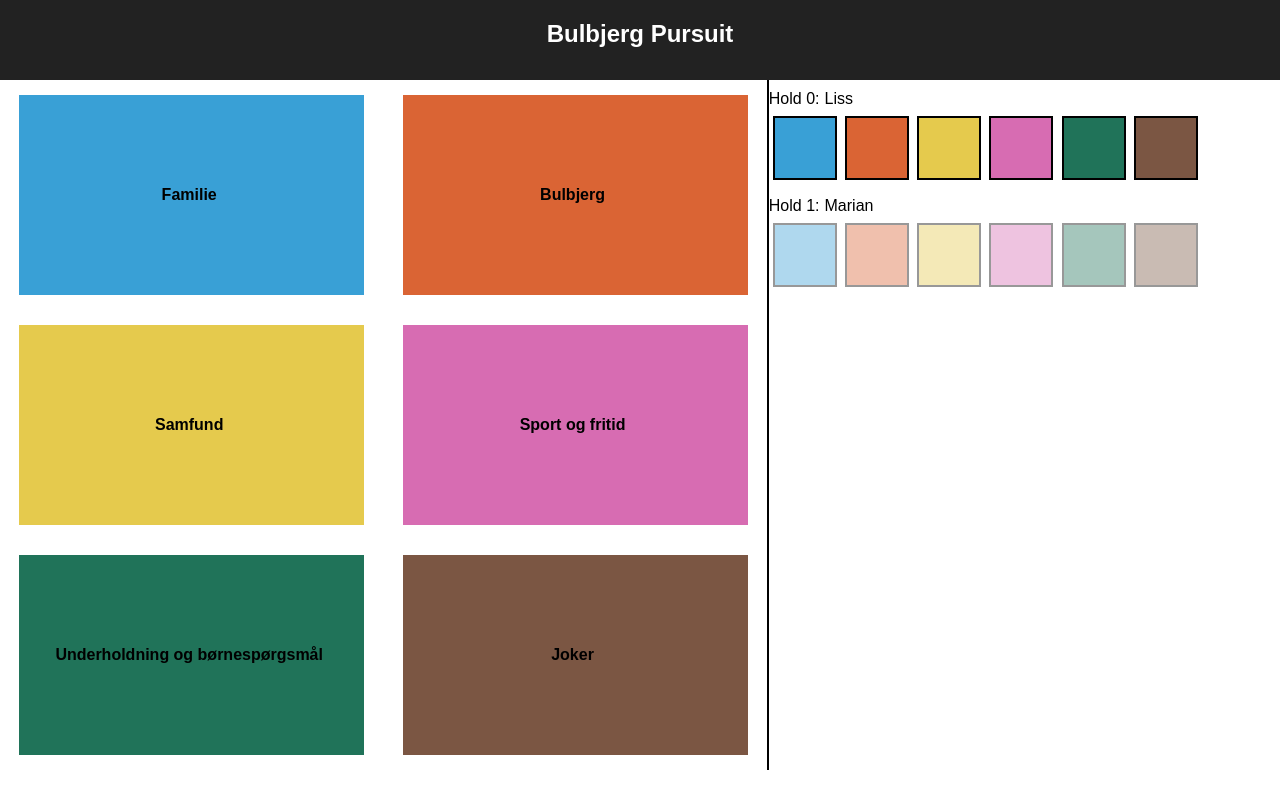
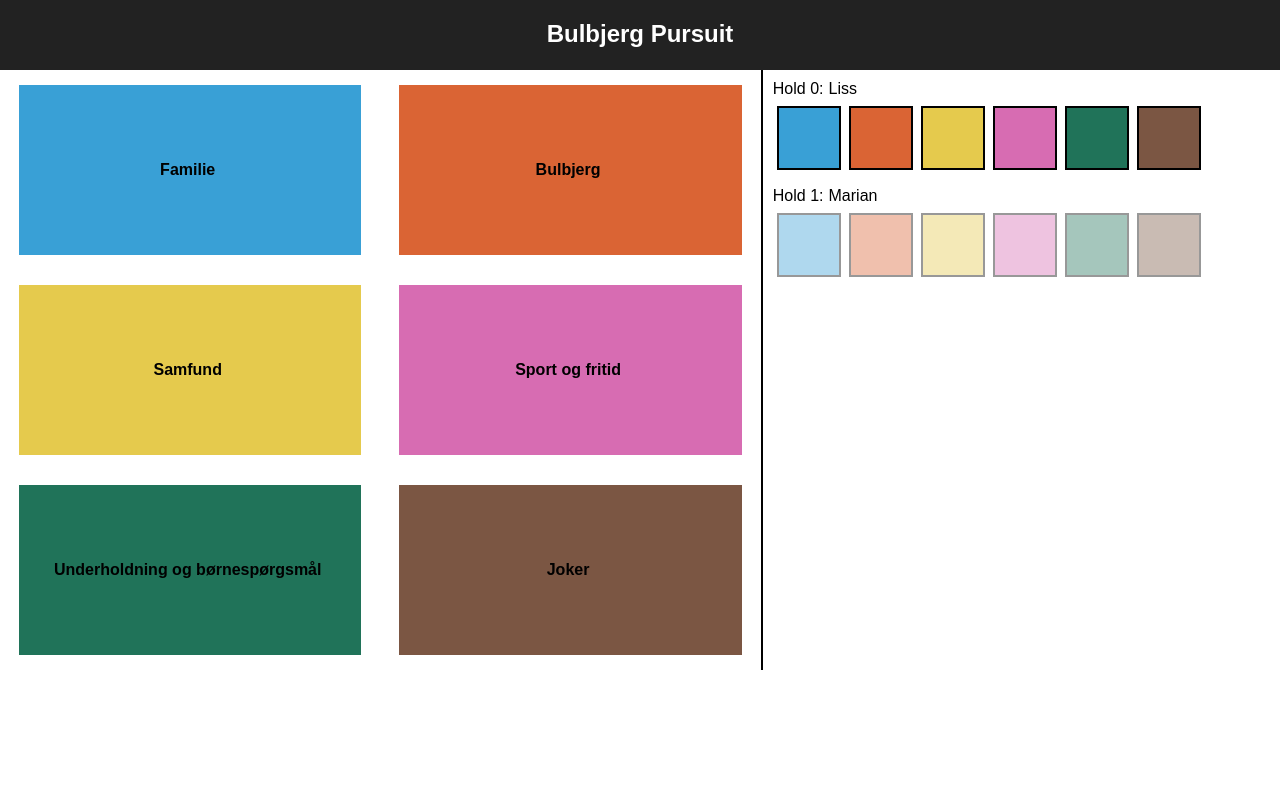
Before and after one commit to PeterThorsen/BulbjergPursuit, a React (Create React App) app: page / in a window 1280 px wide. Built offline with nearby package versions, Linux system fonts and the light colour scheme; what react-tap-event-plugin would draw is missing.

Commit message:
Redesign

```diff
--- a/src/App.css
+++ b/src/App.css
@@ -10,7 +10,7 @@
 
 .App-header {
     background-color: #222;
-    height: 80px;
+    height: 70px;
     color: white;
     width: 100%;
     text-align: center;
@@ -33,6 +33,7 @@
 }
 
 .side-bar {
+    padding-left: 10px;
     width: 40%;
     border-left: 2px solid black;
 }
--- a/src/Question.css
+++ b/src/Question.css
@@ -3,7 +3,7 @@
     margin-right: 2.5%;
     margin-top: 15px;
     margin-bottom: 15px;
-    height: 200px;
+    height: 170px;
     width: 45%;
     display: flex;
     align-items:center;
```
Also changed, not shown: src/logo.svg (deleted).
